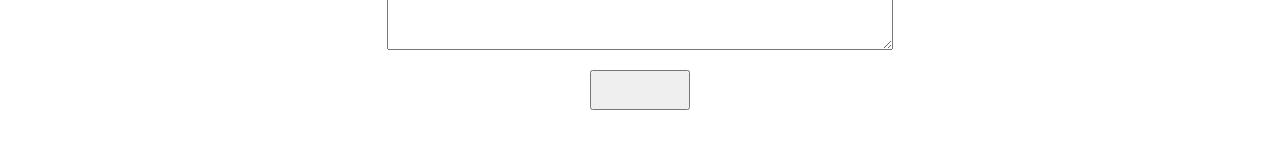
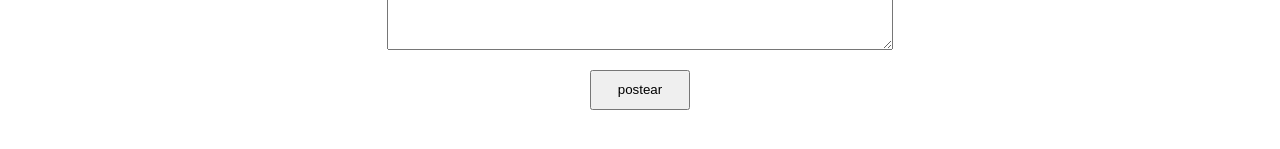
Before and after one commit to romanreyy/trabajoreact, a React (Create React App) app: page /CreatePost in a window 1280 px wide. Shown: the part 465-614 px from the top of the page. Built offline with nearby package versions, Linux system fonts and the light colour scheme.

Commit message:
"haciendo array en memoria para el post"

```diff
--- a/src/Conteiners/Do_Post.js
+++ b/src/Conteiners/Do_Post.js
@@ -1,8 +1,15 @@
-import React from "react";
+import React, {useState} from "react";
 export default function CreatePost (){
+    const  [title, setText] = useState([]);
+    const handleAddPost = () => {
+        const newTitle = {
+            titulo: ""
+        }
+        setText([...title, newTitle])
+    };
         return (
             <div>
-                <form
+                <form onSubmit={handleAddPost}
                       style={{
                           margin: "0 auto",
                           display: "flex",
@@ -17,6 +24,7 @@ export default function CreatePost (){
                         type="text"
                         name="titulo"
                         placeholder="titulo"
+                        onChange={handleAddPost}
                         style={{
                             height: "40px",
                             width: "300px",
@@ -35,13 +43,21 @@ export default function CreatePost (){
                         }}
                     />
                     <br/>
-                    <button type="submit" value="Postear"
+                    <button onSubmit={handleAddPost} type="submit" value="Postear"
                            style={{
                                height: "40px",
                                width: "100px"
                            }}
-                    />
+                    >
+                        postear
+                    </button>
                 </form>
+
+                <ul>
+                    {title.map((title) => (
+                        <li key={title.titulo}>{title.titulo}</li>
+                    ))}
+                </ul>
             </div>
         );
     }
```
